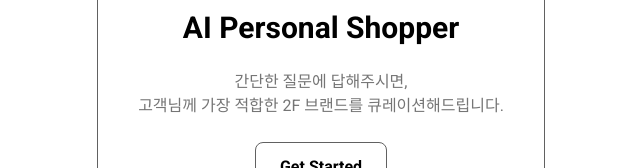
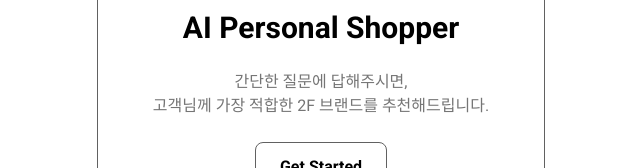
Before and after one commit to ryujiung/HD_Web, a Next.js app: page / in a window 1280 px wide. Shown: the part 188-356 px from the top of the page, without its empty margins (319-959 px from the left). Built offline with nearby package versions, Linux system fonts and the light colour scheme.

Commit message:
띄어쓰기말

```diff
--- a/src/components/StepForm.tsx
+++ b/src/components/StepForm.tsx
@@ -42,7 +42,7 @@ export default function StepForm() {
           <h1 className="text-3xl font-bold">AI Personal Shopper</h1>
           <p className="text-gray-600">
             간단한 질문에 답해주시면,<br />
-            고객님께 가장 적합한 2F 브랜드를 큐레이션해드립니다.
+            고객님께 가장 적합한 2F 브랜드를 추천해드립니다.
           </p>
           <button
             onClick={() => setStep(1)}
```
